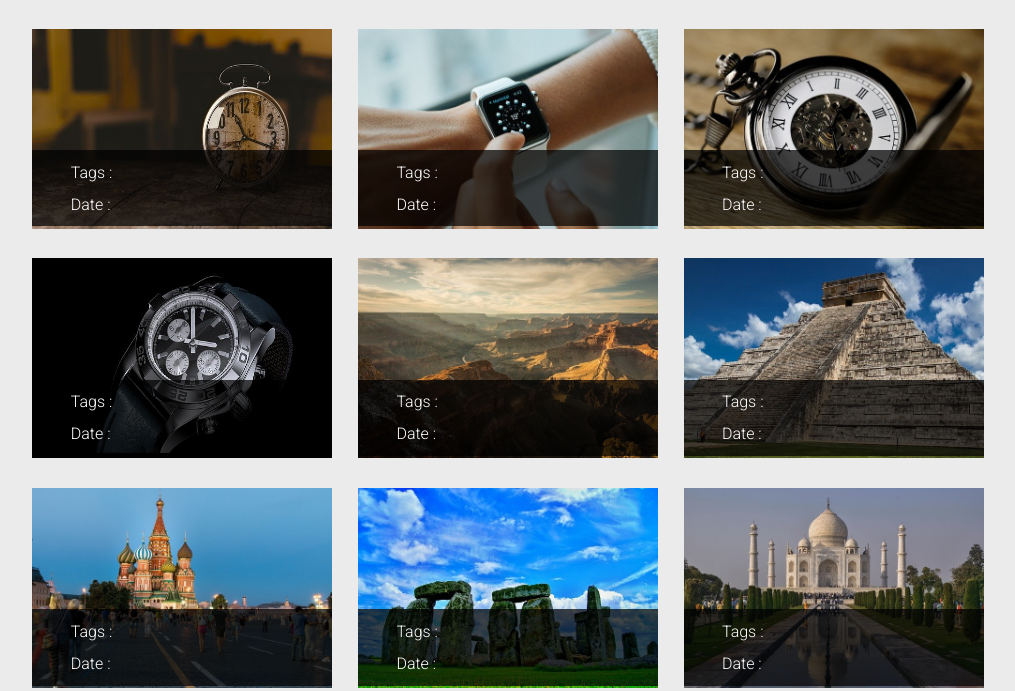
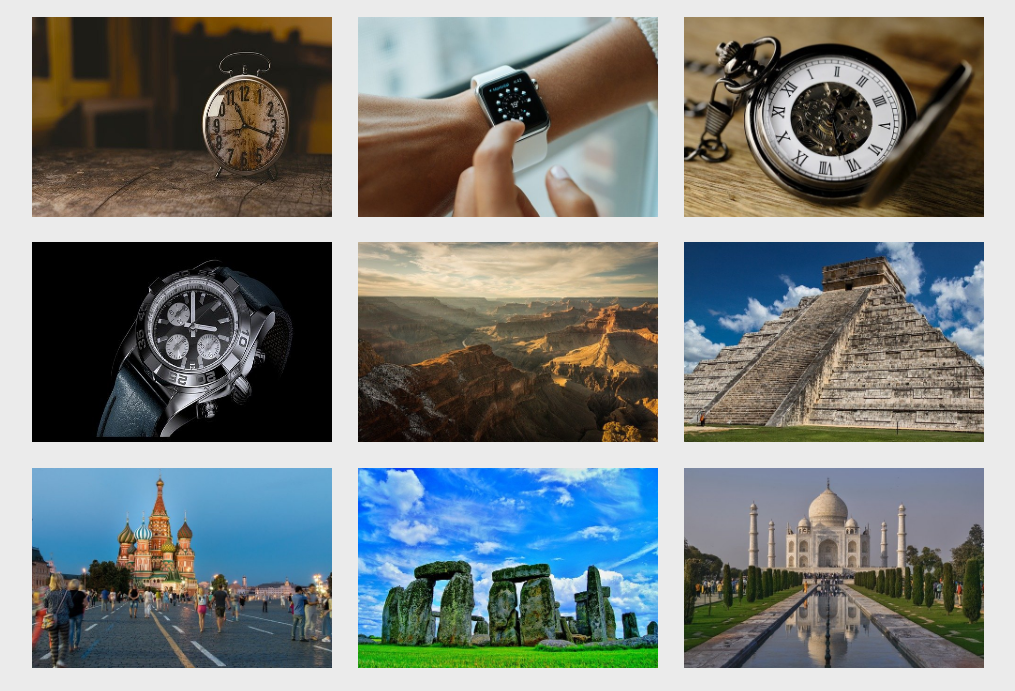
Before and after one commit to Angelisium/AFPA-TP06-PHP, a PHP site: page / in a window 1280 px wide. Shown: the part 1272-1963 px from the top of the page, without its empty margins (132-1147 px from the left). Run offline with PHP 8.4, Linux system fonts and the light colour scheme; data comes from the database, SQL or seed files in the repository.

Commit message:
Update style.css

```diff
--- a/style.css
+++ b/style.css
@@ -71,7 +71,6 @@ input, select {
 .images img {
 	width: max(min(45vw, 300px), 22vw);
 	height: calc(calc(max(min(45vw, 300px), 22vw) * 2) / 3);
-	margin: 1vw;
 }
 
 pre {
@@ -84,19 +83,27 @@ pre {
 a.img {
 	text-decoration: none;
 	position: relative;
+	margin: 1vw;
+	line-height: 0;
 }
 
 div.hover {
 	position: absolute;
 	bottom: 0;
 	left: 0;
-	margin: 1.5vw 1vw;
 	padding: 0 3vw;
 	color: white;
 	background: rgb(0 0 0 / 71%);
 	right: 0;
+	opacity: 0;
+	transition: opacity 300ms;
+}
+
+a:hover div.hover {
+	opacity: 1;
 }
 
 div.hover p {
+	line-height: initial;
 	margin: 1vw 0;
 }
```
